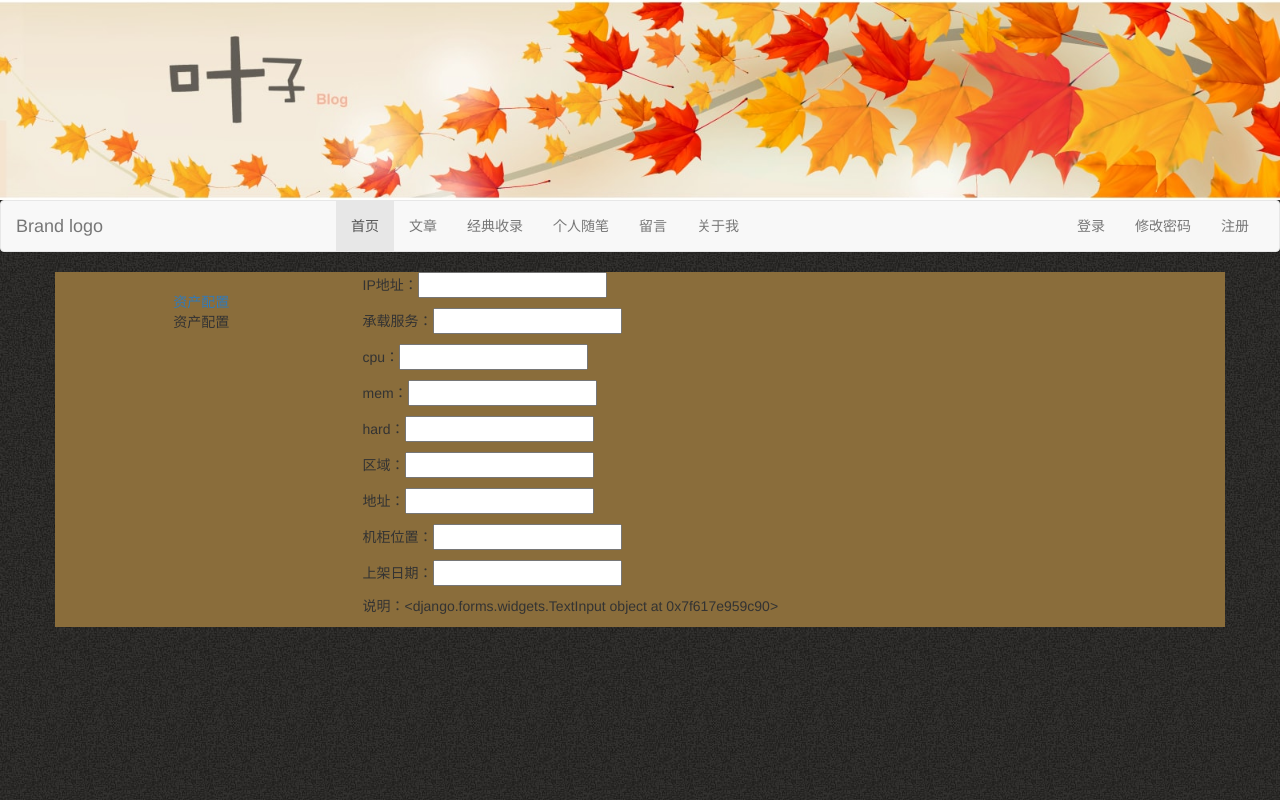
After one commit to 523184716/myblog, a Django app: template xs_dj/myarticle/templates/myarticle/add _asset.html in a window 1280 px wide. The commit adds this page. Run offline with Django 3.2, Linux system fonts and the light colour scheme; the template is opened without the code that fills it: values that come from a table or form of the project are taken from there, others are empty; parts of the project's set-up code (start-up, migrations or seed data) failed here and were passed over; some libraries are stand-ins or nearby versions.

Commit message:
表单渲染

```diff
--- a/xs_dj/myarticle/myarticle_urls.py
+++ b/xs_dj/myarticle/myarticle_urls.py
@@ -10,4 +10,6 @@ urlpatterns = [
     url(r'login/',login,name="login"),
     url(r'article/(\d+)',article,name="article"),
     url(r'asset_list/',asset,name="asset_list"),
+    url(r'add_asset/',add_asset,name="add_asset"),
+    url(r'update_asset/(\d+)',update_asset,name="update_asset")
 ]
--- /dev/null
+++ b/xs_dj/myarticle/template_form.py
@@ -0,0 +1,22 @@
+#!/usr/bin/env python
+#coding:utf-8
+
+from django.forms import  fields
+from  django import  forms
+class Asset_Form(forms.Form):
+    ip_add = fields.GenericIPAddressField(required=True,error_messages={
+        "GenericIPAddressField":"IP地址格式不对",
+        "required":"IP地址不能为空"
+    })
+    server_name = fields.CharField(max_length=32,required=True,error_messages={
+        "required":"承载服务不能为空",
+        "max_length":"服务名称不能超过32位"
+    })
+    cpu = fields.CharField()
+    mem = fields.CharField()
+    hard = fields.CharField()
+    region = fields.CharField(required=True,error_messages={"required":"所在区域不能为空"})
+    position = fields.CharField(required=True,error_messages={"required":"具体地址不能为空"})
+    cabinet = fields.CharField(required=True,error_messages={"required":"具体机柜位置不能为空"})
+    shelf_time = fields.DateField(required=True,error_messages={"required":"上架时间不能为空","DateField":"时间格式不对"})
+    description = fields.TextInput()
--- /dev/null
+++ b/xs_dj/myarticle/templates/myarticle/add _asset.html
@@ -0,0 +1,20 @@
+{% extends 'myarticle/base.html' %}
+{% load staticfiles %}
+
+{% block content-center %}
+    <div class="col-md-9 col-sm-9 col-xs-12 ">
+        <form>
+            {% csrf_token %}
+                <p>IP地址：{{ obj.ip_add }}</p>
+                <p>承载服务：{{ obj.server_name }}</p>
+                <p>cpu：{{ obj.cpu }}</p>
+                <p>mem：{{ obj.mem }}</p>
+                <p>hard：{{ obj.hard }}</p>
+                <p>区域：{{ obj.region }}</p>
+                <p>地址：{{ obj.position }}</p>
+                <p>机柜位置：{{ obj.cabinet }}</p>
+                <p>上架日期：{{ obj.shelf_time }}</p>
+                <p>说明：{{ obj.description }}</p>
+        </form>
+    </div>
+{% endblock %}
--- a/xs_dj/myarticle/templates/myarticle/asset_list.html
+++ b/xs_dj/myarticle/templates/myarticle/asset_list.html
@@ -5,7 +5,7 @@
     <div class="col-md-9 col-sm-9 col-xs-12 ">
     <br>
     <form class="form-inline">
-        <a href="#"><button type="button" class="btn btn-success">添加数据</button></a>
+        <a href="{% url "myarticle:add_asset" %}"><button type="button" class="btn btn-success">添加数据</button></a>
         <button type="button" class="btn btn-success">删除数据</button>
         <button type="submit" class="btn btn-primary navbar-right">搜索</button>
         <div class="form-group navbar-right">
@@ -47,7 +47,7 @@
                     <td>{{ asset.cabinet }}</td>
                     <td>{{ asset.shelf_time }}</td>
                     <td>{{ asset.description }}</td>
-                    <td><a href="#"><button type="button" class="btn btn-success">修改</button></a></td>
+                    <td><a href="/myarticle/update_asset/{{ asset.id }}"><button type="button" class="btn btn-success">修改</button></a></td>
                     <td><a href="#"><button type="button" class="btn btn-success">删除</button></a></td>
                 </tr>
             {% endfor %}
```
Also changed, not shown: xs_dj/myarticle/templates/myarticle/update_asset.html (added, +10 -0 lines), xs_dj/myarticle/views.py (+14 -1 lines).
